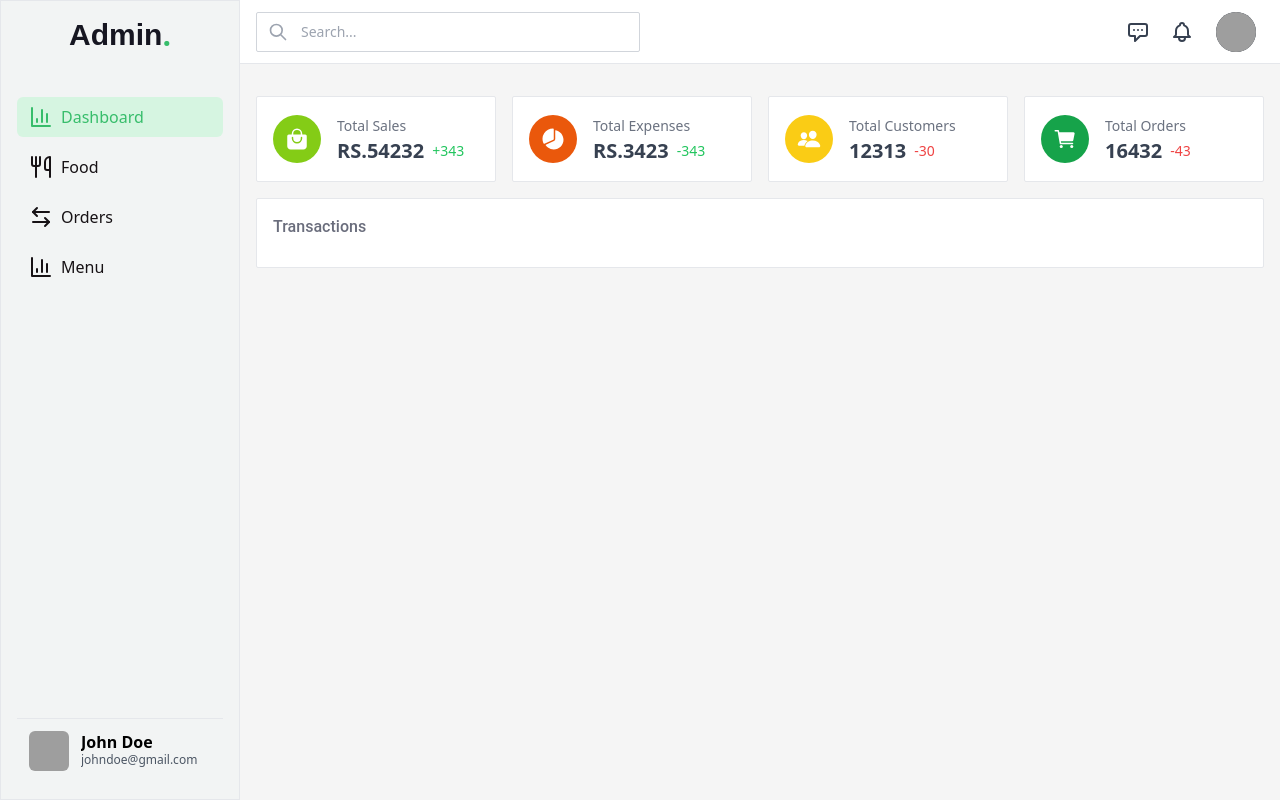
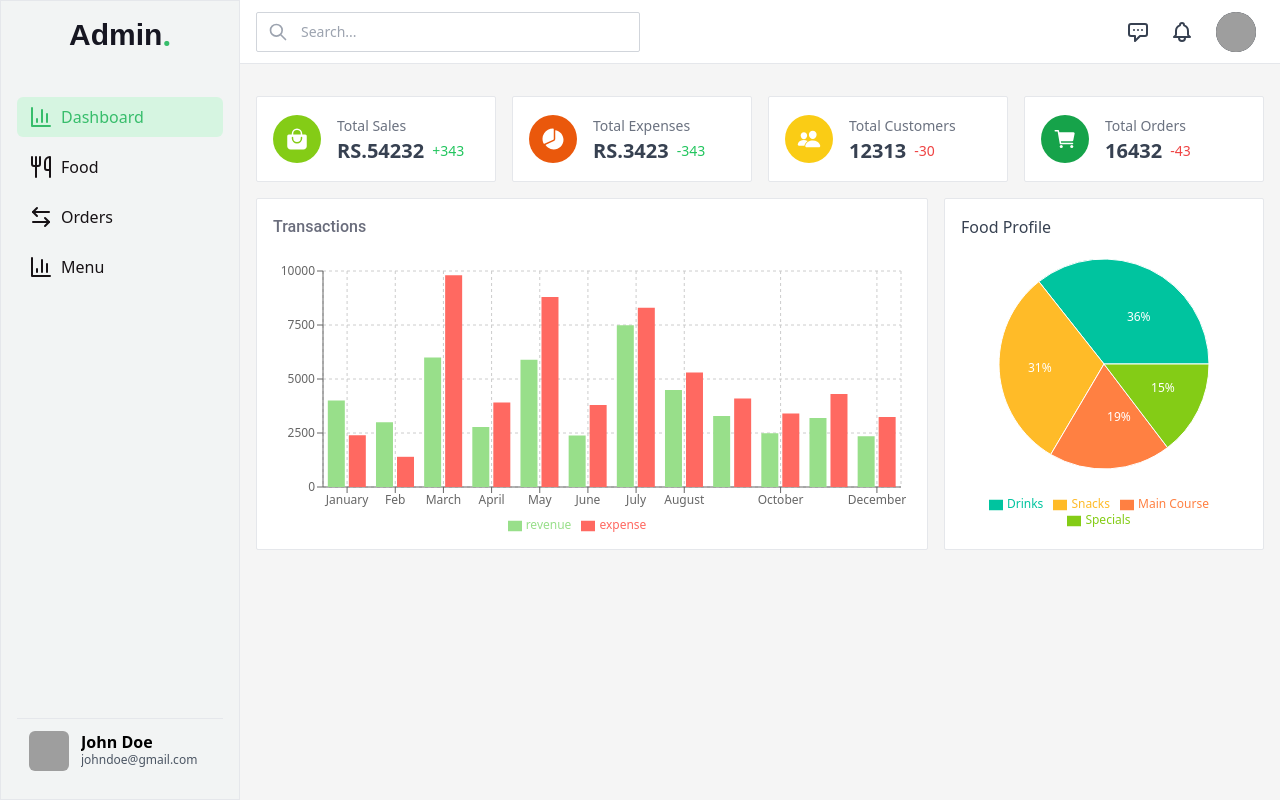
Before and after one commit to jerinwilson7/Canteen-Admin-Panel, a React (Create React App) app: page / in a window 1280 px wide. Built offline with nearby package versions, Linux system fonts and the light colour scheme; grey boxes are pictures that could not be loaded.

Commit message:
added pie chart for food profile

```diff
--- /dev/null
+++ b/src/Components/Dashboard/FoodProfileChart.jsx
@@ -0,0 +1,68 @@
+import React from 'react'
+import { PieChart, Pie, Cell, ResponsiveContainer, Legend } from 'recharts'
+
+const data = [
+
+    {
+        name: "Drinks",
+        value: 180
+    },
+    {
+        name: "Snacks",
+        value: 156
+    },
+    {
+        name: "Main Course",
+        value: 95
+    },
+    {
+        name: "Specials",
+        value: 74
+    },
+
+
+]
+
+const RADIAN = Math.PI / 180
+const COLORS = ['#00C49F', '#FFBB28', '#FF8042', '#84cc16']
+
+const renderCustomizedLabel = ({ cx, cy, midAngle, innerRadius, outerRadius, percent }) => {
+    const radius = innerRadius + (outerRadius - innerRadius) * 0.5
+    const x = cx + radius * Math.cos(-midAngle * RADIAN)
+    const y = cy + radius * Math.sin(-midAngle * RADIAN)
+
+    return (
+        <text x={x} y={y} fill="white" textAnchor={x > cx ? 'start' : 'end'} dominantBaseline="central">
+            {`${(percent * 100).toFixed(0)}%`}
+        </text>
+    )
+}
+
+export default function FoodProfileChart() {
+    return (
+        <div className="w-[20rem] h-[22rem] bg-white p-4 rounded-sm border border-gray-200 flex flex-col">
+            <strong className="text-gray-700 font-medium">Food Profile</strong>
+            <div className="mt-3 w-full flex-1 text-xs">
+                <ResponsiveContainer width="100%" height="100%">
+                    <PieChart width={400} height={300}>
+                        <Pie
+                            data={data}
+                            cx="50%"
+                            cy="45%"
+                            labelLine={false}
+                            label={renderCustomizedLabel}
+                            outerRadius={105}
+                            fill="#8884d8"
+                            dataKey="value"
+                        >
+                            {data.map((_, index) => (
+                                <Cell key={`cell-${index}`} fill={COLORS[index % COLORS.length]} />
+                            ))}
+                        </Pie>
+                        <Legend />
+                    </PieChart>
+                </ResponsiveContainer>
+            </div>
+        </div>
+    )
+}
--- a/src/Components/index.js
+++ b/src/Components/index.js
@@ -6,6 +6,7 @@
 import Dashboard from "./Dashboard/Dashboard";
 import Layout from "./Shared/Layout";
 import Chart from "./Dashboard/Chart";
+import FoodProfileChart from "./Dashboard/FoodProfileChart";
 
 export {
   Login,
@@ -15,5 +16,6 @@
   OrderTable,
   Dashboard,
   Layout,
+  FoodProfileChart,
   Chart,
 };
--- a/src/Pages/DashboardPage.jsx
+++ b/src/Pages/DashboardPage.jsx
@@ -1,11 +1,14 @@
 import React from "react";
-import { Chart, Dashboard } from "../Components";
+import { Chart, Dashboard, FoodProfileChart } from "../Components";
 
 function DashboardPage() {
   return (
     <div className="flex flex-col gap-4 mt-4">
       <Dashboard />
-      <Chart/>
+      <div className="flex flex-row gap-4 w-full">
+        <Chart />
+        <FoodProfileChart />
+      </div>
     </div>
   );
 }
```
